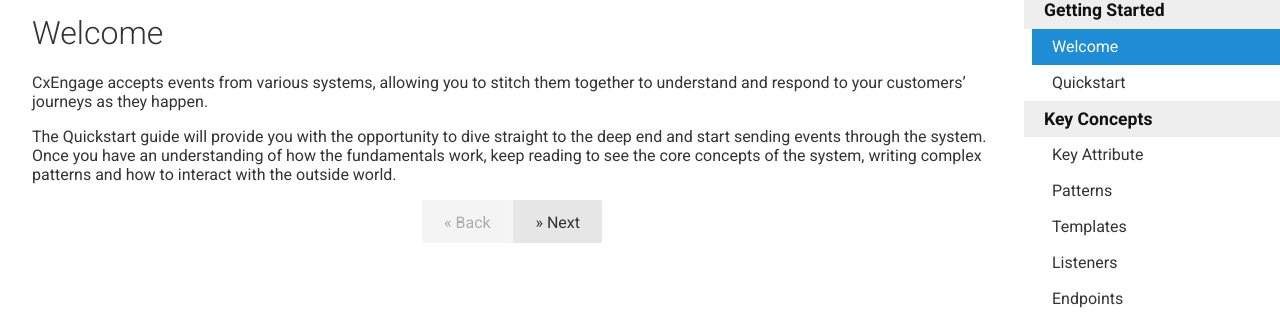
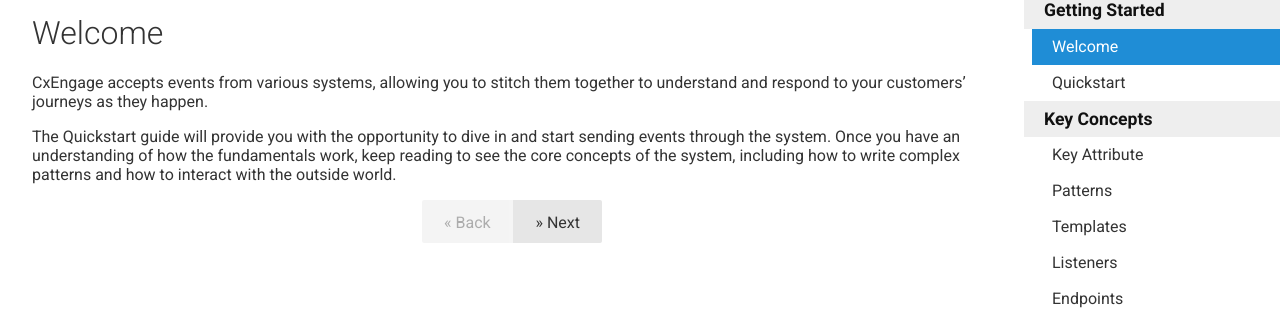
Before and after one commit to ianbishop/userevents.github.io, a Jekyll site: the page built from docs/index.md, in a window 1280 px wide. Shown: the part 146-466 px from the top of the page. Built offline with Jekyll 4.4.1, drawn with Linux system fonts in a browser that asks for light colours; Markdown is read by kramdown in place of the engine named in the settings.

Commit message:
Slight language update

```diff
--- a/docs/index.md
+++ b/docs/index.md
@@ -5,11 +5,6 @@
 permalink: /docs/home/
 ---
 
-CxEngage accepts events from various systems, allowing you to stitch them
-together to understand and respond to your customers' journeys as they happen.
+CxEngage accepts events from various systems, allowing you to stitch them together to understand and respond to your customers' journeys as they happen.
 
-The Quickstart guide will provide you with the opportunity to dive straight to
-the deep end and start sending events through the system. Once you have an
-understanding of how the fundamentals work, keep reading to see the core
-concepts of the system, writing complex patterns and how to interact with the
-outside world.
+The Quickstart guide will provide you with the opportunity to dive in and start sending events through the system. Once you have an understanding of how the fundamentals work, keep reading to see the core concepts of the system, including how to write complex patterns and how to interact with the outside world.
```
